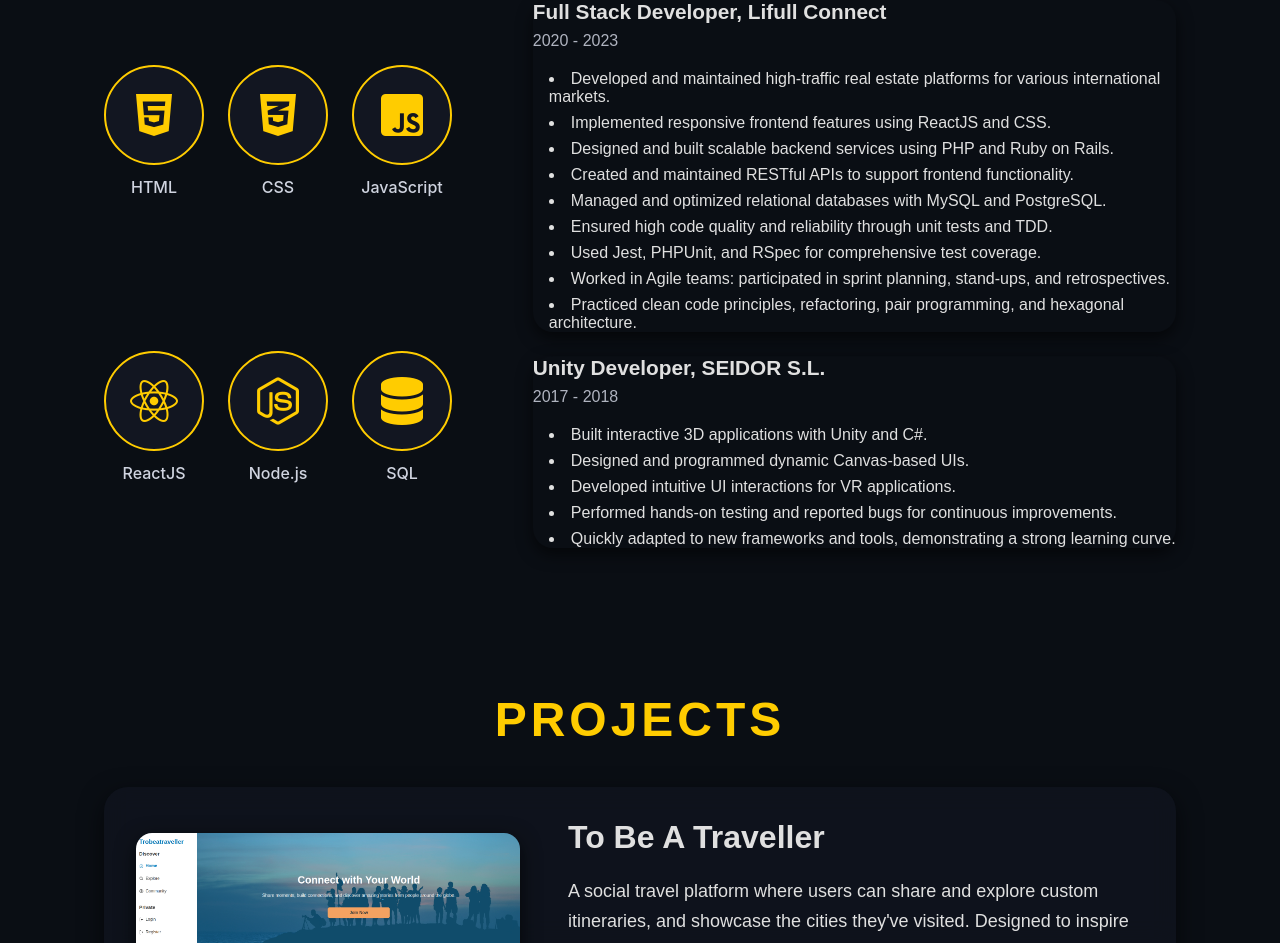
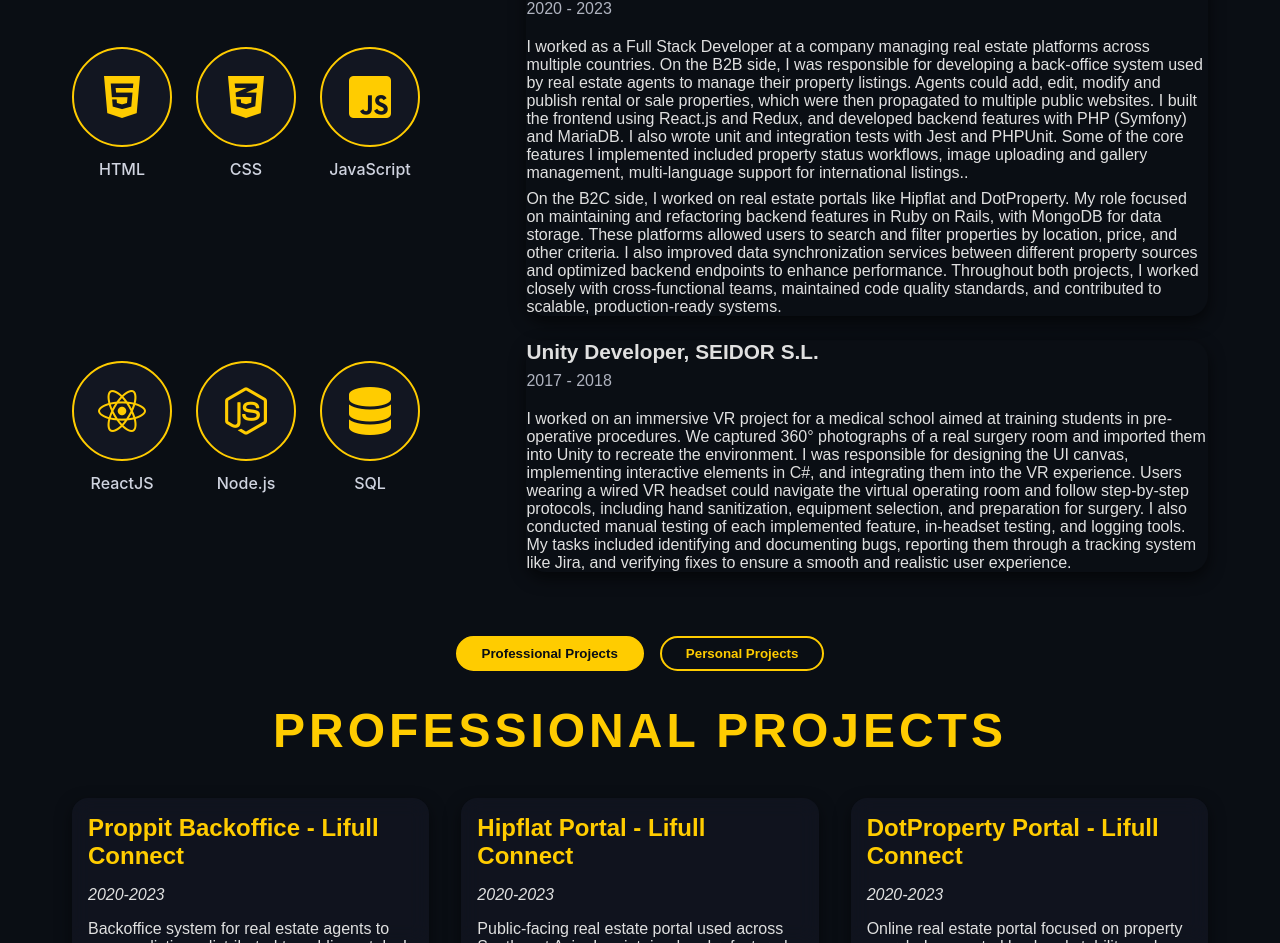
Before and after one commit to bejabeja/portfolio-web, a React (Vite) app: page / in a window 1280 px wide. Shown: the part 1857-2800 px from the top of the page. Built offline with nearby package versions, Linux system fonts and the light colour scheme.

Commit message:
add more data and improve styling

```diff
--- a/src/components/About/About.module.css
+++ b/src/components/About/About.module.css
@@ -48,6 +48,8 @@
 
 .aboutItem {
     display: flex;
+    flex-direction: column;
+    gap: 1rem;
     align-items: flex-start;
     background: linear-gradient(135deg, #252a3a, #121621);
     padding: 1.5rem;
@@ -101,4 +103,8 @@
         flex: 1;
         gap: 2rem;
     }
+
+    .aboutItem {
+        flex-direction: row;
+    }
 }
--- a/src/components/Experience/Experience.module.css
+++ b/src/components/Experience/Experience.module.css
@@ -1,7 +1,6 @@
 @import "../../vars.css";
 
 .container {
-    padding: 2rem;
     color: var(--color-text);
     border-radius: 1rem;
     max-width: 1200px;
@@ -94,8 +93,7 @@
 
 .workExperience ul {
     padding-top: 0.75rem;
-    padding-left: 1rem;
-    list-style: disc inside;
+    list-style: none;
     font-size: 1rem;
     color: var(--color-text);
     display: flex;
--- a/src/components/Navbar/Navbar.module.css
+++ b/src/components/Navbar/Navbar.module.css
@@ -1,19 +1,16 @@
 @import "../../vars.css";
 
 .navbar {
-    /* position: sticky; */
-    /* top: 0; */
+    position: relative;
     width: 100%;
     max-width: 1200px;
     margin: 0 auto;
-    /* background-color: rgba(15, 23, 42, 0.85); */
     backdrop-filter: blur(12px);
     display: flex;
     align-items: center;
     justify-content: space-between;
     padding: 1.5rem 2rem;
     z-index: 100;
-    /* box-shadow: var(--shadow-md); */
     transition: background-color 0.3s ease;
 }
 
--- a/src/components/Projects/ProjectCard.jsx
+++ b/src/components/Projects/ProjectCard.jsx
@@ -1,30 +1,39 @@
-import React from "react";
 import styles from "./ProjectCard.module.css";
 
-const ProjectCard = ({ project }) => {
-  const { title, description, skills, demo, repository } = project;
+const ProjectCard = ({ project, isProfessional = false }) => {
+  const { title, description, skills, demo, repository, company, years, link } =
+    project;
   return (
     <div className={styles.container}>
+      {project.image && (
         <div className={styles.contentImage}>
           <img
             src={project.image}
-          alt="CSV Manager Project Preview"
+            alt={`${title} Project Preview`}
             className={styles.image}
           />
         </div>
+      )}
 
       <div className={styles.content}>
-        <h3 className={styles.title}>{title}</h3>
+        <h3 className={styles.title}>
+          {title} {isProfessional && company ? ` - ${company}` : ""}
+        </h3>
+        {isProfessional && years && (
+          <p>
+            <em>{years}</em>
+          </p>
+        )}
         <p className={styles.description}>{description}</p>
+
         <ul className={styles.skills}>
-          {skills.map((skill, id) => {
-            return (
+          {skills.map((skill, id) => (
             <li key={id} className={styles.skill}>
               {skill}
             </li>
-            );
-          })}
+          ))}
         </ul>
+
         <div className={styles.links}>
           {demo && (
             <a
@@ -36,6 +45,7 @@ const ProjectCard = ({ project }) => {
               Demo
             </a>
           )}
+          {repository && (
             <a
               href={repository}
               className={styles.link}
@@ -44,6 +54,19 @@ const ProjectCard = ({ project }) => {
             >
               Repo
             </a>
+          )}
+        </div>
+        <div className={styles.links}>
+          {link && (
+            <a
+              href={link}
+              className={styles.link}
+              target="_blank"
+              rel="noopener noreferrer"
+            >
+              Visit site
+            </a>
+          )}
         </div>
       </div>
     </div>
--- a/src/components/Projects/ProjectCard.module.css
+++ b/src/components/Projects/ProjectCard.module.css
@@ -3,109 +3,114 @@
 .container {
     display: flex;
     flex-direction: column;
-    padding: 2rem;
-    border-radius: 1.5rem;
-    background: rgba(18, 22, 33, 0.65);
-    backdrop-filter: blur(12px);
-    box-shadow: 0 8px 24px rgba(0, 0, 0, 0.6);
-    gap: 2rem;
+    background: rgba(18, 22, 33, 0.8);
+    backdrop-filter: blur(10px);
+    border-radius: 1rem;
+    box-shadow: 0 6px 16px rgba(0, 0, 0, 0.5);
+    padding: 1rem;
     transition: transform 0.3s ease, box-shadow 0.3s ease;
+    cursor: pointer;
+    color: var(--color-text);
+    height: 100%;
+    gap: 1rem;
 }
 
 .container:hover {
-    transform: translateY(-6px);
-    box-shadow: 0 12px 32px rgba(255, 204, 0, 0.2);
+    transform: translateY(-4px);
+    box-shadow: 0 8px 24px rgba(255, 204, 0, 0.3);
 }
 
 .contentImage {
-    display: flex;
-    justify-content: center;
-    align-items: center;
+    width: 100%;
+    max-height: 150px;
+    overflow: hidden;
+    border-radius: 0.75rem;
+    flex-shrink: 0;
 }
 
 .image {
     width: 100%;
-    max-width: 500px;
-    border-radius: 1rem;
+    height: 100%;
     object-fit: cover;
-    box-shadow: 0 6px 20px rgba(0, 0, 0, 0.7);
     transition: transform 0.3s ease;
 }
 
 .image:hover {
-    transform: scale(1.03);
+    transform: scale(1.05);
 }
 
 .content {
     display: flex;
     flex-direction: column;
-    gap: 1.25rem;
-    color: var(--color-text);
+    gap: 1rem;
+    flex-grow: 1;
 }
 
 .title {
-    font-size: 2rem;
+    font-size: 1.25rem;
     font-weight: 700;
+    color: var(--color-secondary);
 }
 
 .description {
-    font-size: 1.125rem;
-    line-height: 1.7;
+    font-size: 0.9rem;
+    height: 100%;
+    overflow: hidden;
+    text-overflow: ellipsis;
 }
 
 .skills {
     display: flex;
     flex-wrap: wrap;
-    gap: 0.75rem;
+    gap: 0.5rem;
+    list-style: none;
     padding: 0;
-    list-style: none;
+    margin: 0;
 }
 
 .skill {
     background: rgba(255, 204, 0, 0.15);
     color: var(--color-secondary);
-    font-size: 0.95rem;
-    padding: 0.4rem 1rem;
+    font-size: 0.75rem;
+    padding: 0.25rem 0.7rem;
     border-radius: 999px;
     font-weight: 600;
-    box-shadow: 0 0 8px rgba(255, 204, 0, 0.3);
+    box-shadow: 0 0 6px rgba(255, 204, 0, 0.3);
 }
 
 .links {
+    margin-top: auto;
     display: flex;
-    gap: 1rem;
-    margin-top: 1.5rem;
+    gap: 0.75rem;
+    flex-wrap: wrap;
 }
 
 .link {
     background: var(--color-secondary);
     color: var(--color-bg);
+    font-size: 0.85rem;
+    font-weight: 600;
+    padding: 0.4rem 1rem;
+    border-radius: 999px;
     text-decoration: none;
-    font-weight: 600;
-    font-size: 1rem;
-    border-radius: 999px;
-    padding: 0.5rem 1.2rem;
+    box-shadow: 0 3px 10px rgba(255, 204, 0, 0.3);
     transition: all 0.3s ease;
-    box-shadow: 0 3px 10px rgba(255, 204, 0, 0.3);
 }
 
 .link:hover {
-    background: var(--color-secondary);
     color: var(--color-text);
     box-shadow: 0 6px 16px rgba(255, 214, 51, 0.4);
 }
 
+
 @media screen and (min-width: 830px) {
-    .container {
-        flex-direction: row;
-        gap: 3rem;
+    .container {}
+
+    .title {
+        font-size: 1.5rem;
     }
 
-    .content {
-        width: 60%;
-    }
-
-    .contentImage {
-        width: 40%;
+    .description {
+        font-size: 1rem;
     }
 }
--- a/src/components/Projects/Projects.jsx
+++ b/src/components/Projects/Projects.jsx
@@ -1,17 +1,54 @@
-import React from "react";
+import { useState } from "react";
 import data from "../../data/data.json";
 import ProjectCard from "./ProjectCard";
 import styles from "./Projects.module.css";
 
 const Projects = () => {
+  const [activeTab, setActiveTab] = useState("professional");
+
+  const renderProjects = (projects, isProfessional = false) => (
+    <div className={styles.projects}>
+      {projects.map((project, id) => (
+        <ProjectCard
+          key={`${isProfessional ? "professional" : "personal"}-${id}`}
+          project={project}
+          isProfessional={isProfessional}
+        />
+      ))}
+    </div>
+  );
+
   return (
-    <section id="projects" className={styles.container}>
-      <div className={styles.title}>Projects</div>
-      <div className={styles.projects}>
-        {data.projects.map((project, id) => {
-          return <ProjectCard key={id} project={project}></ProjectCard>;
-        })}
+    <section className={styles.sectionContainer}>
+      <div className={styles.tabs}>
+        <button
+          className={`${styles.tabButton} ${
+            activeTab === "professional" ? styles.active : ""
+          }`}
+          onClick={() => setActiveTab("professional")}
+        >
+          Professional Projects
+        </button>
+
+        <button
+          className={`${styles.tabButton} ${
+            activeTab === "personal" ? styles.active : ""
+          }`}
+          onClick={() => setActiveTab("personal")}
+        >
+          Personal Projects
+        </button>
       </div>
+
+      <h2 className={styles.title}>
+        {activeTab === "personal"
+          ? "Personal Projects"
+          : "Professional Projects"}
+      </h2>
+
+      {activeTab === "personal"
+        ? renderProjects(data.projects)
+        : renderProjects(data.professionalProjects, true)}
     </section>
   );
 };
--- a/src/components/Projects/Projects.module.css
+++ b/src/components/Projects/Projects.module.css
@@ -1,14 +1,42 @@
 @import '../../vars.css';
 
-.container {
-    padding: 3rem 2rem;
+.sectionContainer {
     max-width: 1200px;
     margin: 0 auto;
     color: var(--color-text);
 }
 
+.tabs {
+    display: flex;
+    justify-content: center;
+    gap: 1rem;
+    margin-bottom: 2rem;
+    flex-wrap: wrap;
+}
+
+.tabButton {
+    background: transparent;
+    color: var(--color-secondary);
+    border: 2px solid var(--color-secondary);
+    padding: 0.5rem 1.5rem;
+    border-radius: 999px;
+    font-weight: 700;
+    cursor: pointer;
+    transition: all 0.3s ease;
+}
+
+.tabButton:hover {
+    background: var(--color-secondary);
+    color: var(--color-bg);
+}
+
+.active {
+    background: var(--color-secondary);
+    color: var(--color-bg);
+}
+
 .title {
-    font-size: 2.5rem;
+    font-size: 2rem;
     font-weight: 800;
     text-transform: uppercase;
     letter-spacing: 4px;
@@ -18,16 +46,12 @@
 }
 
 .projects {
-    display: flex;
-    flex-direction: column;
-    gap: 2.5rem;
+    display: grid;
+    grid-template-columns: repeat(auto-fill, minmax(280px, 1fr));
+    gap: 2rem;
 }
 
 @media (min-width: 830px) {
-    .projects {
-        gap: 3rem;
-    }
-
     .title {
         font-size: 3rem;
     }
--- a/src/data/data.json
+++ b/src/data/data.json
@@ -32,15 +32,8 @@
             "startDate": "2020",
             "endDate": "2023",
             "tasks": [
-                "Developed and maintained high-traffic real estate platforms for various international markets.",
-                "Implemented responsive frontend features using ReactJS and CSS.",
-                "Designed and built scalable backend services using PHP and Ruby on Rails.",
-                "Created and maintained RESTful APIs to support frontend functionality.",
-                "Managed and optimized relational databases with MySQL and PostgreSQL.",
-                "Ensured high code quality and reliability through unit tests and TDD.",
-                "Used Jest, PHPUnit, and RSpec for comprehensive test coverage.",
-                "Worked in Agile teams: participated in sprint planning, stand-ups, and retrospectives.",
-                "Practiced clean code principles, refactoring, pair programming, and hexagonal architecture."
+                "I worked as a Full Stack Developer at a company managing real estate platforms across multiple countries. On the B2B side, I was responsible for developing a back-office system used by real estate agents to manage their property listings. Agents could add, edit, modify and publish rental or sale properties, which were then propagated to multiple public websites. I built the frontend using React.js and Redux, and developed backend features with PHP (Symfony) and MariaDB. I also wrote unit and integration tests with Jest and PHPUnit. Some of the core features I implemented included property status workflows, image uploading and gallery management, multi-language support for international listings..",
+                "On the B2C side, I worked on real estate portals like Hipflat and DotProperty. My role focused on maintaining and refactoring backend features in Ruby on Rails, with MongoDB for data storage. These platforms allowed users to search and filter properties by location, price, and other criteria. I also improved data synchronization services between different property sources and optimized backend endpoints to enhance performance. Throughout both projects, I worked closely with cross-functional teams, maintained code quality standards, and contributed to scalable, production-ready systems."
             ],
             "image": "path_to_image_of_your_experience_2.jpg"
         },
@@ -50,11 +43,7 @@
             "startDate": "2017",
             "endDate": "2018",
             "tasks": [
-                "Built interactive 3D applications with Unity and C#.",
-                "Designed and programmed dynamic Canvas-based UIs.",
-                "Developed intuitive UI interactions for VR applications.",
-                "Performed hands-on testing and reported bugs for continuous improvements.",
-                "Quickly adapted to new frameworks and tools, demonstrating a strong learning curve."
+                "I worked on an immersive VR project for a medical school aimed at training students in pre-operative procedures. We captured 360° photographs of a real surgery room and imported them into Unity to recreate the environment. I was responsible for designing the UI canvas, implementing interactive elements in C#, and integrating them into the VR experience. Users wearing a wired VR headset  could navigate the virtual operating room and follow step-by-step protocols, including hand sanitization, equipment selection, and preparation for surgery. I also conducted manual testing of each implemented feature, in-headset testing, and logging tools. My tasks included identifying and documenting bugs, reporting them through a tracking system like Jira, and verifying fixes to ensure a smooth and realistic user experience."
             ],
             "image": "path_to_image_of_your_experience_1.jpg"
         }
@@ -113,5 +102,67 @@
             "demo": "https://curriculum-three-brown.vercel.app/",
             "repository": "https://github.com/bejabeja/curriculum-portfolio"
         }
+    ],
+    "professionalProjects": [
+        {
+            "title": "Proppit Backoffice",
+            "company": "Lifull Connect",
+            "description": "Backoffice system for real estate agents to manage listings distributed to public portals. I worked across the stack, building and maintaining features in both the frontend and backend in close collaboration with product stakeholders.",
+            "skills": [
+                "React",
+                "Redux",
+                "Symfony",
+                "PHP",
+                "MariaDB",
+                "Jest",
+                "PHPUnit"
+            ],
+            "years": "2020-2023",
+            "link": "https://proppit.com/"
+        },
+        {
+            "title": "Hipflat Portal",
+            "company": "Lifull Connect",
+            "description": "Public-facing real estate portal used across Southeast Asia. I maintained and refactored backend systems, improved data synchronization with external providers, and optimized overall performance.",
+            "skills": [
+                "Ruby on Rails",
+                "MongoDB"
+            ],
+            "years": "2020-2023",
+            "link": "https://www.hipflat.com/"
+        },
+        {
+            "title": "DotProperty Portal",
+            "company": "Lifull Connect",
+            "description": "Online real estate portal focused on property search. I supported backend stability and performance through regular maintenance, code refactoring, and data reliability improvements.",
+            "skills": [
+                "PHP",
+                "Laravel"
+            ],
+            "years": "2020-2023",
+            "link": "https://www.dotproperty.co.th/en"
+        },
+        {
+            "title": "VR Surgery Training",
+            "company": "Seidor",
+            "description": "VR training experience designed to teach surgical pre-op procedures to medical students. I developed interactive elements, UI components, and tested usability in-headset to ensure clarity and realism. (no public link)",
+            "skills": [
+                "Unity",
+                "C#",
+                "VR"
+            ],
+            "years": "2017-2018"
+        },
+        {
+            "title": "Novatilu Product Environment",
+            "company": "Seidor",
+            "description": "Custom interactive 3D environment for product demonstration. Developed features for a custom interactive environment, involving simulation or product showcasing. (no public link)",
+            "skills": [
+                "Unity",
+                "C#",
+                "VR"
+            ],
+            "years": "2017-2018"
+        }
     ]
 }
```
Lines whose indentation alone changed are shown as unchanged.
